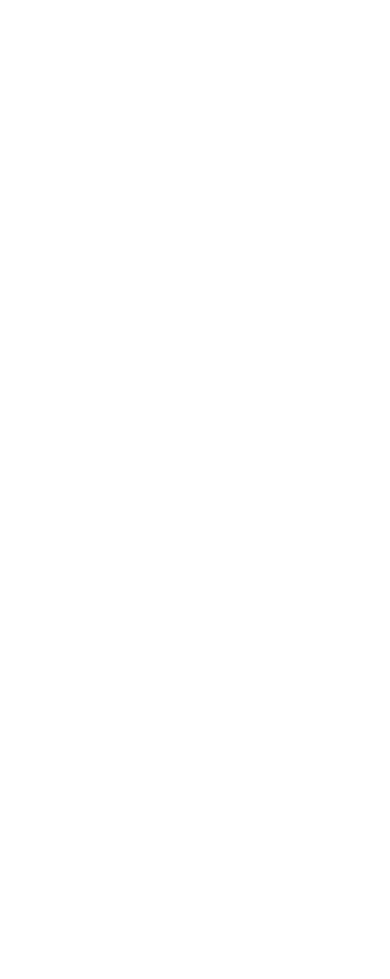
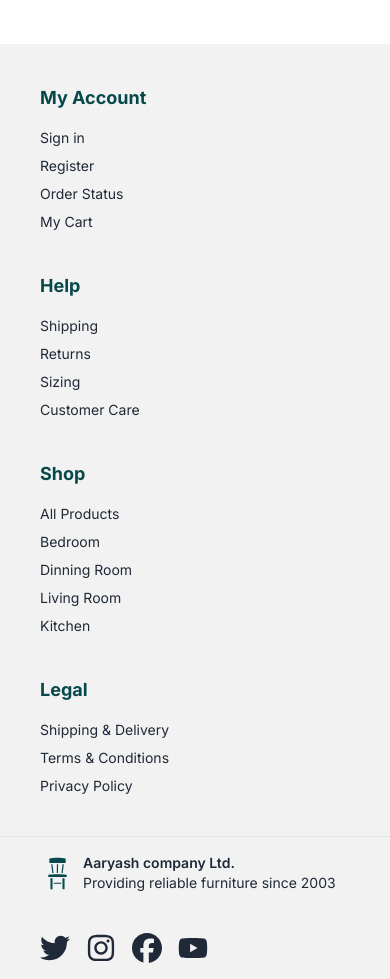
Before and after one commit to Aaryash-Shakya/ecommerce-next, a Next.js app: page / in a window 390 px wide. Shown: the part 800-1779 px from the top of the page. Before the commit the page ends 844 px from the top, so only its background shows below. Built offline with nearby package versions, Linux system fonts and the light colour scheme.

Commit message:
add: responsive footer with no links

```diff
--- a/src/app/page.tsx
+++ b/src/app/page.tsx
@@ -1,3 +1,4 @@
+import Footer from "@/components/Footer";
 import Hero from "@/components/Hero";
 import Navbar from "@/components/Navbar";
 
@@ -8,6 +9,8 @@
 			<Hero />
 
 			<Navbar />
+
+			<Footer />
 		</>
 	);
 }
--- /dev/null
+++ b/src/components/Footer.tsx
@@ -0,0 +1,69 @@
+import React from "react";
+import { FaFacebook, FaInstagram, FaTwitter, FaYoutube } from "react-icons/fa6";
+import { GiWoodenChair } from "react-icons/gi";
+
+export default function Footer() {
+	return (
+		<>
+			<div className="w-full bg-base-200">
+				<div className="md:container">
+					<footer className="footer p-10 text-base-content">
+						<nav>
+							<h6 className="mb-2 text-primary-dark font-bold text-lg">My Account</h6>
+							<a className="link link-hover">Sign in</a>
+							<a className="link link-hover">Register</a>
+							<a className="link link-hover">Order Status</a>
+							<a className="link link-hover">My Cart</a>
+						</nav>
+						<nav>
+							<h6 className="mb-2 text-primary-dark font-bold text-lg">Help</h6>
+							<a className="link link-hover">Shipping</a>
+							<a className="link link-hover">Returns</a>
+							<a className="link link-hover">Sizing</a>
+							<a className="link link-hover">Customer Care</a>
+						</nav>
+						<nav>
+							<h6 className="mb-2 text-primary-dark font-bold text-lg">Shop</h6>
+							<a className="link link-hover">All Products</a>
+							<a className="link link-hover">Bedroom</a>
+							<a className="link link-hover">Dinning Room</a>
+							<a className="link link-hover">Living Room</a>
+							<a className="link link-hover">Kitchen</a>
+						</nav>
+						<nav>
+							<h6 className="mb-2 text-primary-dark font-bold text-lg">Legal</h6>
+							<a className="link link-hover">Shipping & Delivery</a>
+							<a className="link link-hover">Terms & Conditions</a>
+							<a className="link link-hover">Privacy Policy</a>
+						</nav>
+					</footer>
+					<footer className="footer px-10 py-4 border-t bg-base-200 text-base-content border-base-300">
+						<aside className="items-center grid-flow-col">
+							<GiWoodenChair size={35} className="text-primary-dark" />
+							<p>
+								<span className="font-semibold">Aaryash company Ltd.</span> <br />
+								Providing reliable furniture since 2003
+							</p>
+						</aside>
+						<nav className="md:place-self-center md:justify-self-end">
+							<div className="grid grid-flow-col gap-4">
+								<a>
+									<FaTwitter size={30} />
+								</a>
+								<a>
+									<FaInstagram size={30} />
+								</a>
+								<a>
+									<FaFacebook size={30} />
+								</a>
+								<a>
+									<FaYoutube size={30} />
+								</a>
+							</div>
+						</nav>
+					</footer>
+				</div>
+			</div>
+		</>
+	);
+}
```
